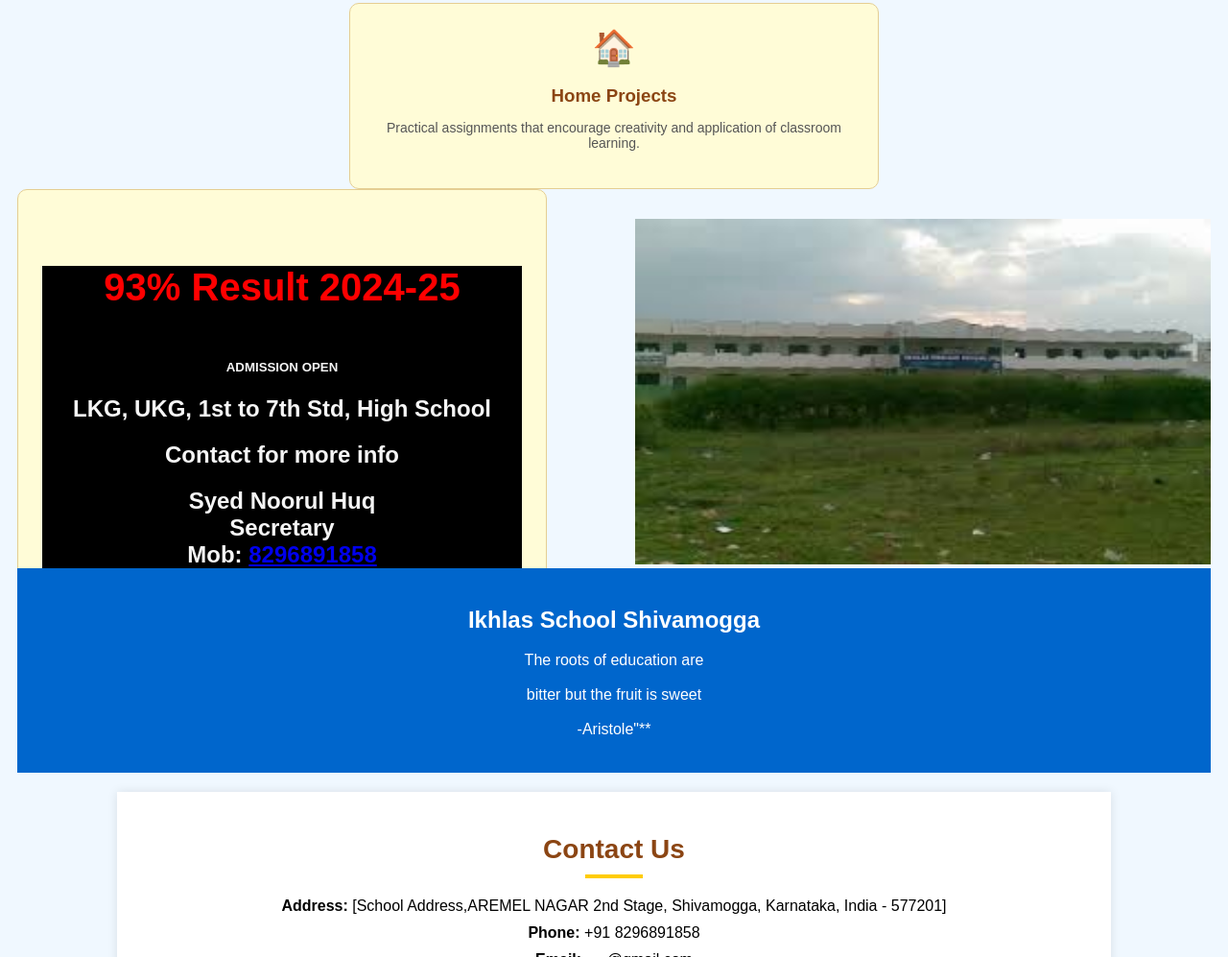
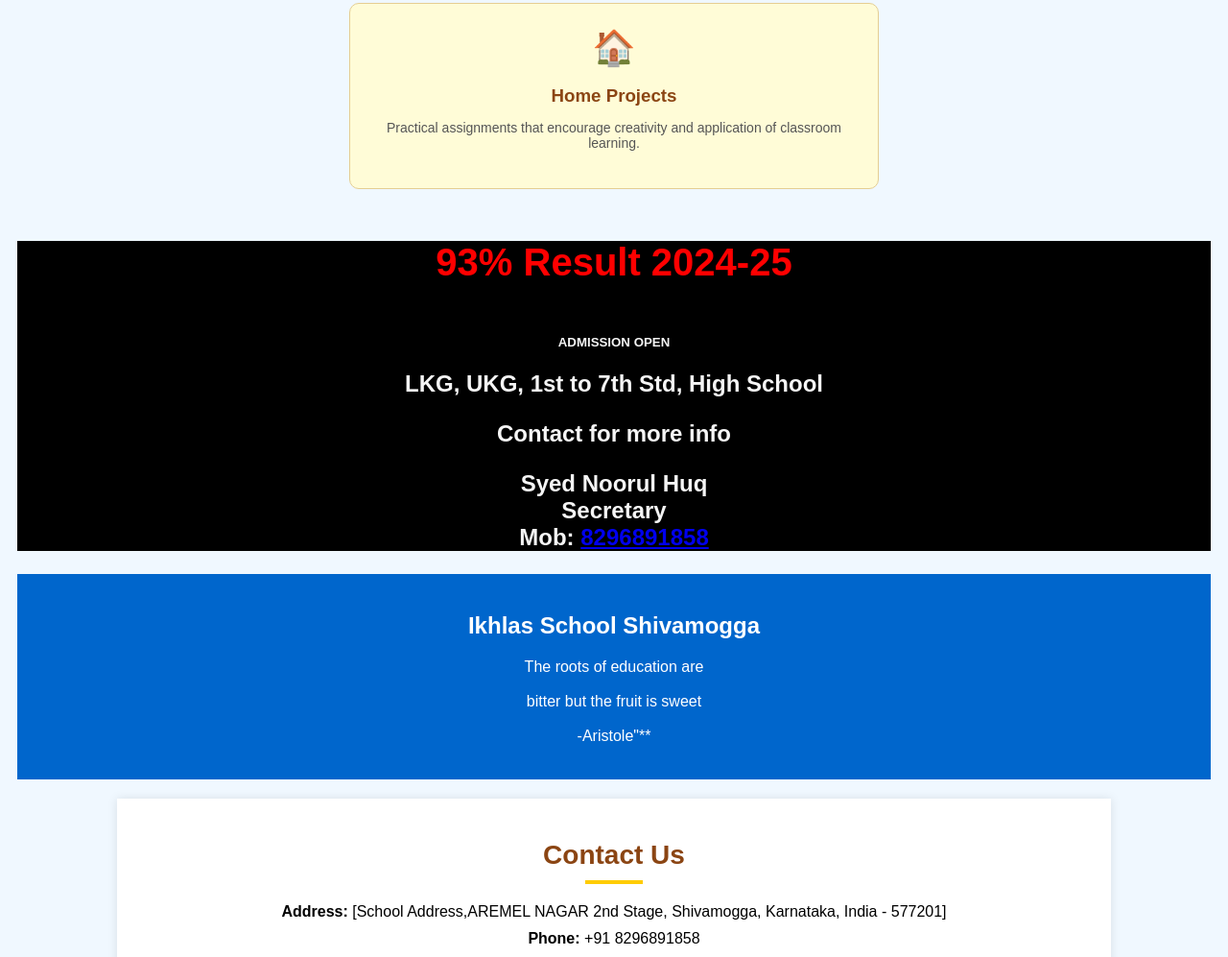
Before and after one commit to Mohammedwazir/ikhlas, a plain HTML site: page index.html in a window 1280 px wide. Shown: the part 982-1979 px from the top of the page at 96% size. Drawn offline with Linux system fonts and the light colour scheme.

Commit message:
Update index.html

```diff
--- a/index.html
+++ b/index.html
@@ -40,8 +40,8 @@
                         <p>Practical assignments that encourage creativity and application of classroom learning.</p>
                       </div>
                     </div>
-                    <div class="col-md-4 mb-4">
-                        <div class="card h-100 text-center p-3 bg-warning bg-opacity-25 border border-warning">
+                     <div class="eight">
+                      <div class="art">
                         <div class="c-body">
                           <h4 class="card-title">93% Result 2024-25</h4>
                           <h5 class="card-subtitle mb-2 text-success fw-semibold">ADMISSION OPEN</h5>
@@ -54,11 +54,6 @@
                           </p>
                         </div>
                       </div>
-                      </div>
-                      <div class="b-box">
-                        <img src="download.jfif" alt="Ikhlas School" width="600px" height="360px">
-                      </div>
-                      <div class="contact">
                     </div>
 
     <header>
```
Lines whose indentation alone changed are shown as unchanged.
